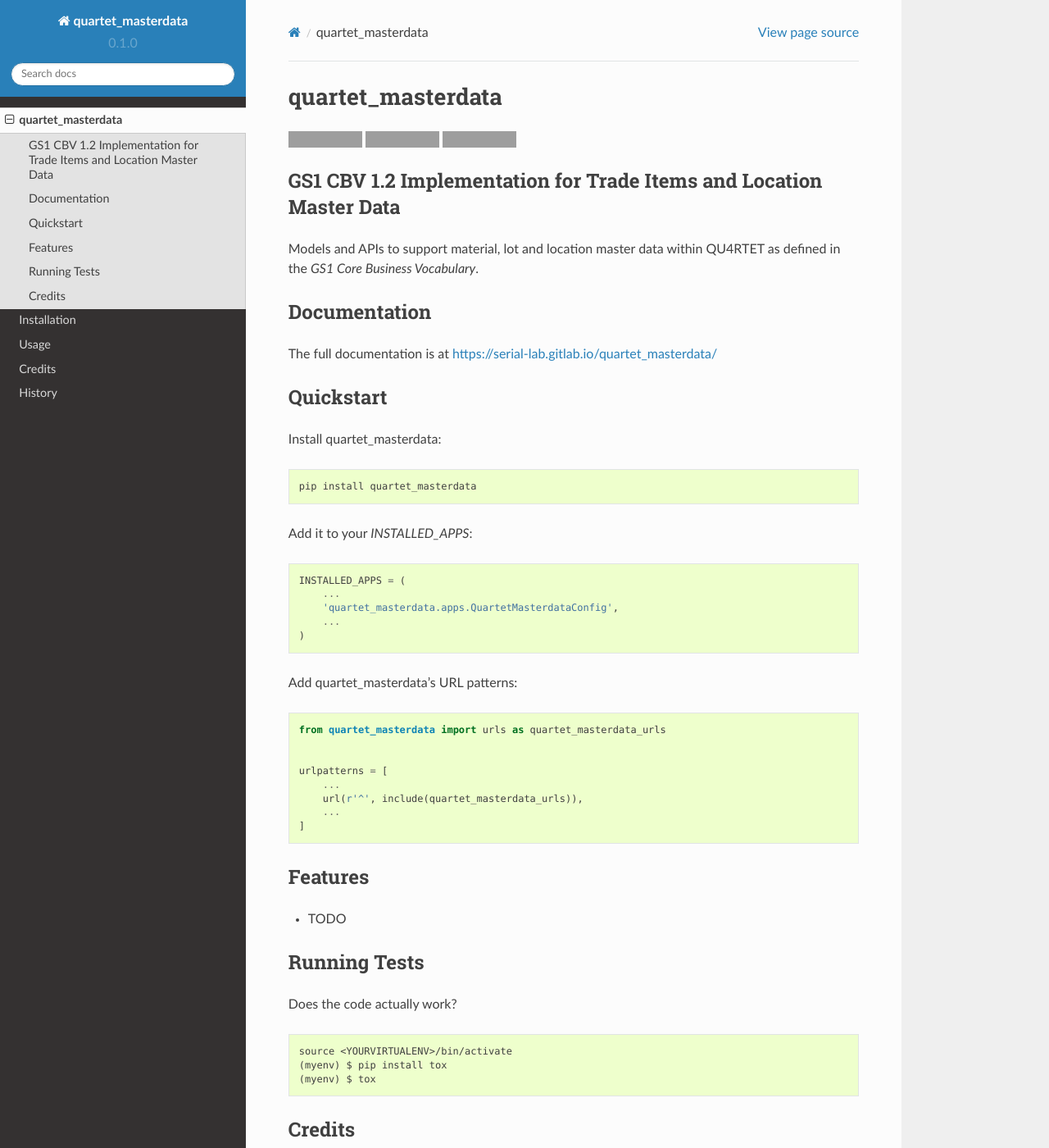
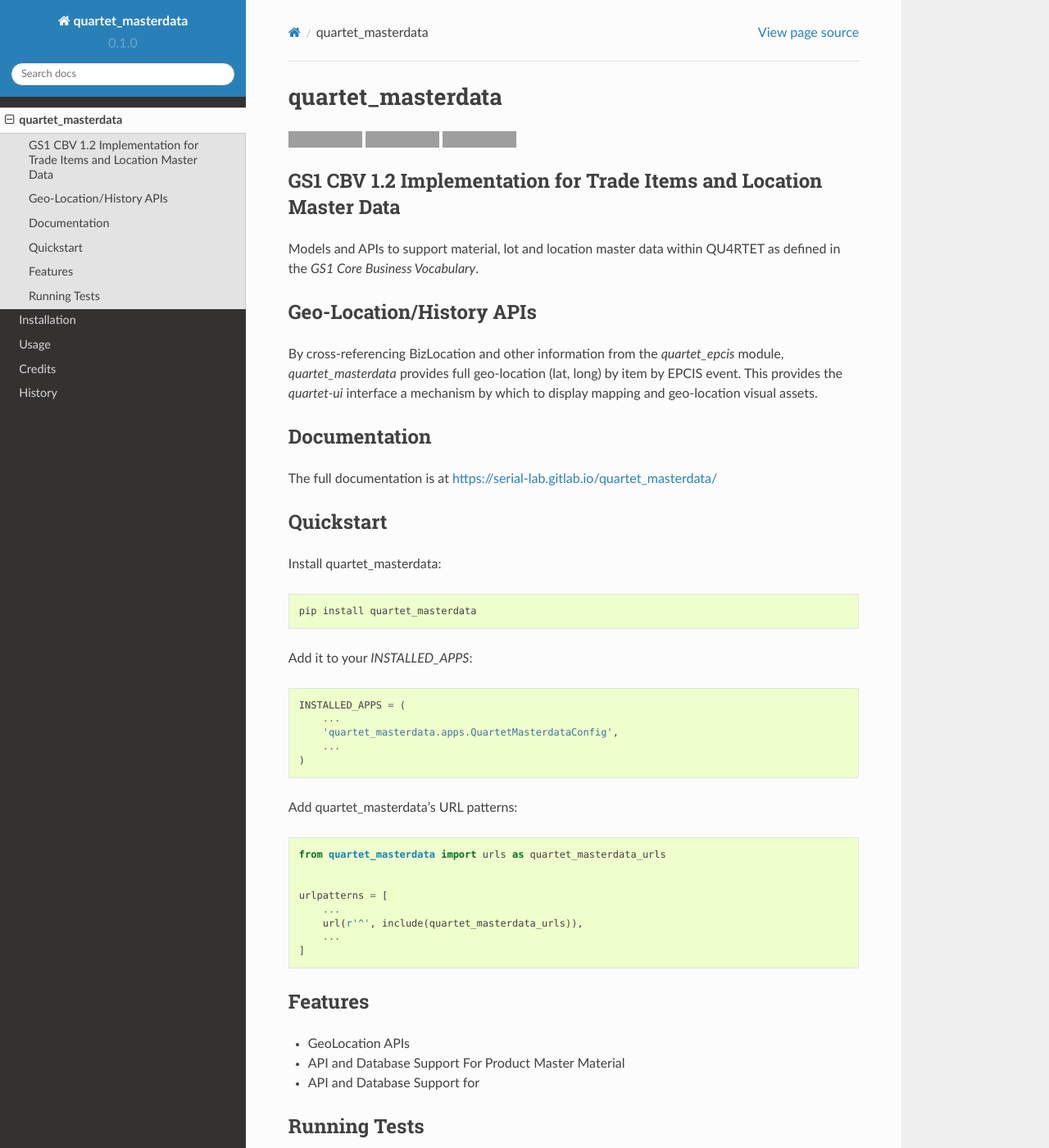
Before and after one commit to rmagee/quartet_masterdata, a Sphinx documentation site: the page built from docs/readme.rst, in a window 1280 px wide and 1400 px high. Shown: the whole window at 82% size. Built offline with Sphinx 7.4.7 and the Read the Docs theme 2.0.0, drawn with Linux system fonts in a browser that asks for light colours; pages that are not in the unit, such as notebooks, are missing from menus; some of the changed text lies outside the part shown; grey boxes are pictures that could not be loaded.

```diff
--- a/README.rst
+++ b/README.rst
@@ -14,6 +14,13 @@ GS1 CBV 1.2 Implementation for Trade Items and Location Master Data
 
 Models and APIs to support material, lot and location master data within
 QU4RTET as defined in the *GS1 Core Business Vocabulary*.
+
+Geo-Location/History APIs
+-------------------------
+By cross-referencing BizLocation and other information from the `quartet_epcis`
+module, `quartet_masterdata` provides full geo-location (lat, long) by
+item by EPCIS event.  This provides the `quartet-ui` interface a mechanism
+by which to display mapping and geo-location visual assets.
 
 Documentation
 -------------
@@ -53,26 +60,19 @@ Add quartet_masterdata's URL patterns:
 Features
 --------
 
-* TODO
+* GeoLocation APIs
+* API and Database Support For Product Master Material
+* API and Database Support for
 
 Running Tests
 -------------
+
+** REQUIRES PYTHON 3 **
 
 Does the code actually work?
 
 ::
 
     source <YOURVIRTUALENV>/bin/activate
-    (myenv) $ pip install tox
-    (myenv) $ tox
-
-Credits
--------
-
-Tools used in rendering this package:
-
-*  Cookiecutter_
-*  `cookiecutter-djangopackage`_
-
-.. _Cookiecutter: https://github.com/audreyr/cookiecutter
-.. _`cookiecutter-djangopackage`: https://github.com/pydanny/cookiecutter-djangopackage
+    (myenv) $ pip install -r requirements_test.txt
+    (myenv) $ python runtests.py
--- a/docs/conf.py
+++ b/docs/conf.py
@@ -11,19 +11,24 @@
 # All configuration values have a default; values that are commented out
 # serve to show the default.
 
-import sys, os
+import sys, os, django
 
 # If extensions (or modules to document with autodoc) are in another directory,
 # add these directories to sys.path here. If the directory is relative to the
 # documentation root, use os.path.abspath to make it absolute, like shown here.
-#sys.path.insert(0, os.path.abspath('.'))
+sys.path.insert(0, os.path.abspath('..'))
 
 cwd = os.getcwd()
 parent = os.path.dirname(cwd)
 sys.path.append(parent)
+print(sys.path)
+
+os.environ['DJANGO_SETTINGS_MODULE'] = 'tests.settings'
+django.setup()
 
 from recommonmark.parser import CommonMarkParser
 import quartet_masterdata
+from quartet_masterdata import *
 import sphinx_rtd_theme
 
 # -- General configuration -----------------------------------------------------
@@ -51,7 +56,7 @@ master_doc = 'index'
 
 # General information about the project.
 project = u'quartet_masterdata'
-copyright = u'2018, Rob Magee'
+copyright = u'2018 SerialLab, Corp.'
 
 # The version info for the project you're documenting, acts as replacement for
 # |version| and |release|, also used in various other places throughout the
--- a/docs/index.rst
+++ b/docs/index.rst
@@ -17,3 +17,4 @@ Contents:
    contributing
    authors
    history
+   quartet_masterdata
```
Also changed, not shown: other parts of docs/index.rst (+1 -1 lines), setup.py (+6 -7 lines), .gitlab-ci.yml, 1 other file.
